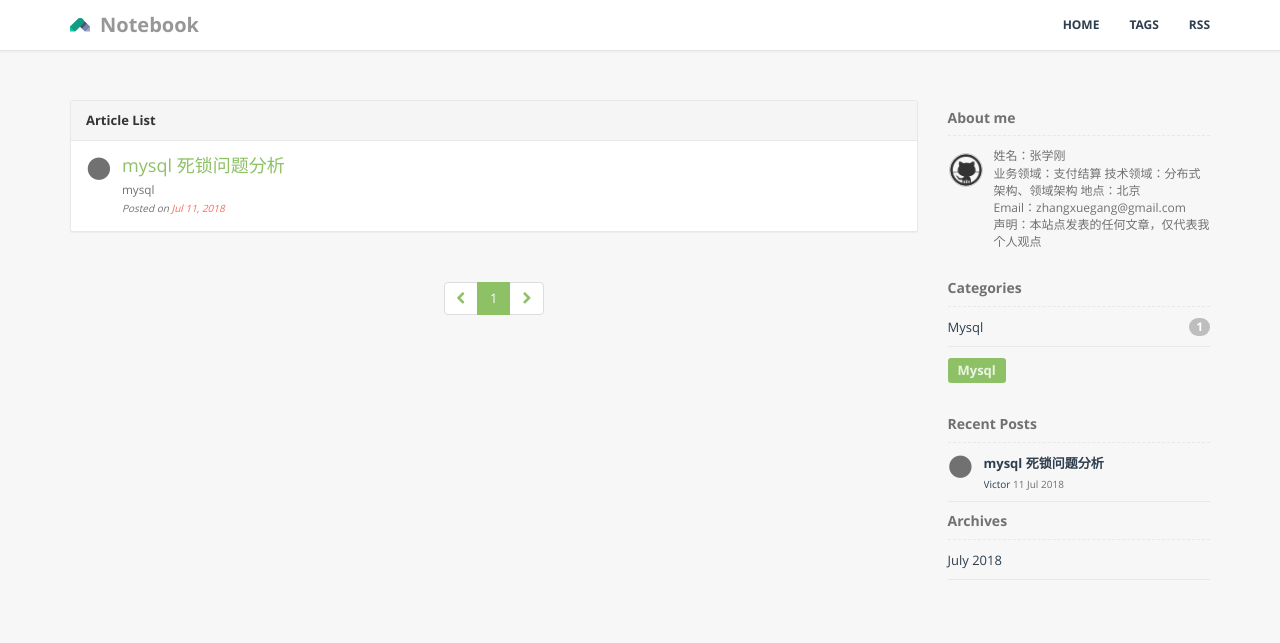
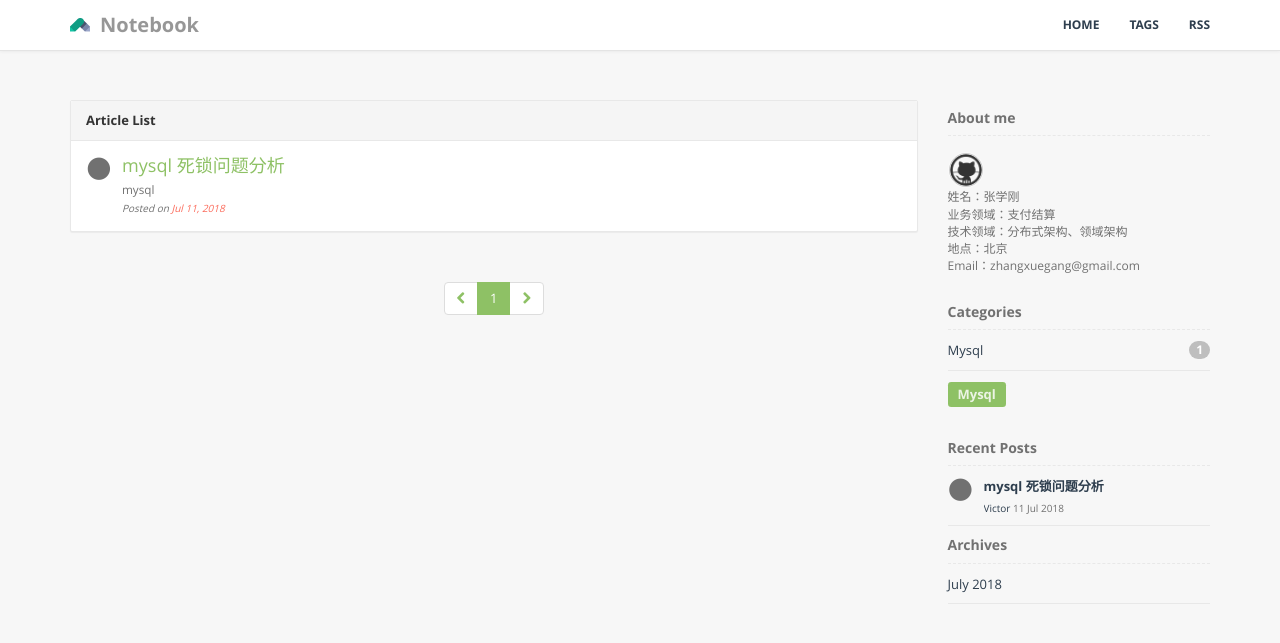
Before and after one commit to unionstars/unionstars.github.io, a Jekyll site: the page built from index.html, in a window 1280 px wide. Shown: the top 643 px of the page. Built offline with Jekyll 4.4.1, drawn with Linux system fonts in a browser that asks for light colours; the list of posts is cut into pages by our own code.

Commit message:
refactor

```diff
--- a/_includes/author.html
+++ b/_includes/author.html
@@ -1,16 +1,14 @@
 <h5 class="font-semibold">About me</h5>
 <div class="line line-dashed"></div>
 <div class="m-b-lg">
-  <span class="pull-left thumb-sm avatar m-r-sm m-t-xs">
+  <span class="thumb-sm avatar m-r-sm m-t-xs">
     <img src="/assets/images/avatar.png" class="img-circle">
   </span>
   <p class="clear text-sm">
     姓名：张学刚<br />
-    业务领域：支付结算
-    技术领域：分布式架构、领域架构
+    业务领域：支付结算<br />
+    技术领域：分布式架构、领域架构<br />
     地点：北京<br />
     Email：zhangxuegang@gmail.com<br />
-
-    声明：本站点发表的任何文章，仅代表我个人观点<br />
 </p>
 </div>
```
